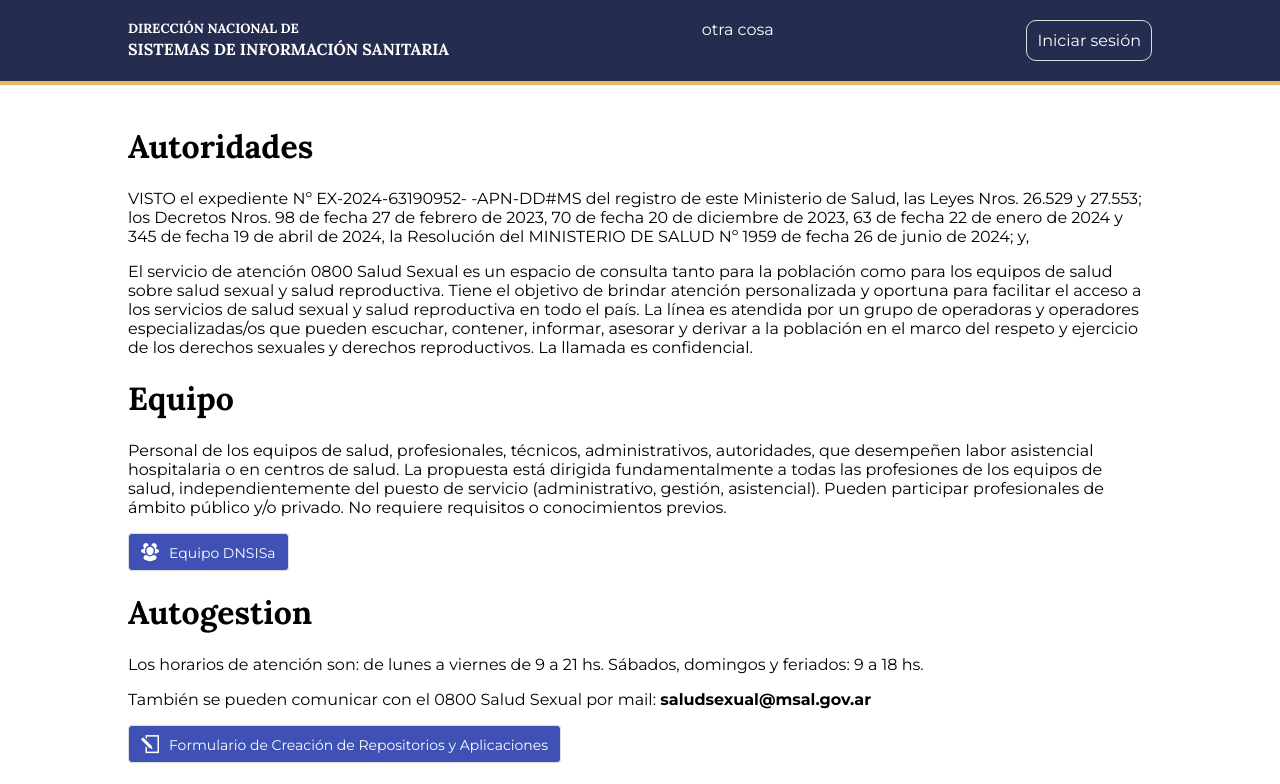
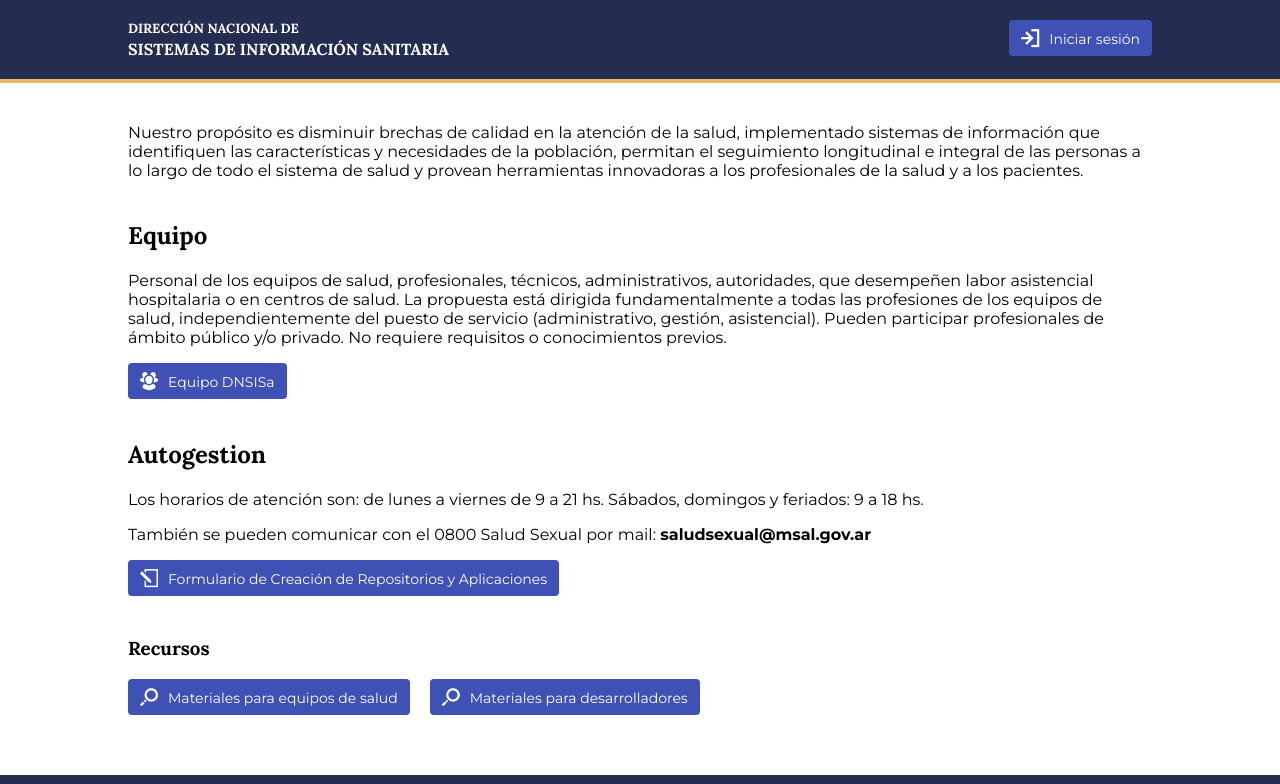
Before and after one commit to pani79/dnsisa, an Angular app: page / in a window 1280 px wide. Shown: the top 784 px of the page. Built offline with nearby package versions, Linux system fonts and the light colour scheme.

Commit message:
24-11-12 Maqueta V05

```diff
--- a/src/app/componentes/formularios/autogestion/form-repositorios-aplicaciones-creacion.component.css
+++ b/src/app/componentes/formularios/autogestion/form-repositorios-aplicaciones-creacion.component.css
@@ -10,7 +10,8 @@
     gap: 20px;
     padding: 20px;
     border-radius: 10px;
-    background-color: lightgray;
+    background-color: rgba(0, 0, 0, .05);
+    border: 1px solid rgba(0, 0, 0, .2);
 }
 
 .formContenedor > div:first-child > div{
@@ -18,7 +19,8 @@
     flex-direction: column;
     padding: 20px;
     border-radius: 10px;
-    border: 1px solid rgba(0, 0, 0, .2);
+    background-color: #fff;
+    /* border: 1px solid rgba(0, 0, 0, .2); */
 }
 
 .formContenedor > *:last-child{
@@ -27,6 +29,8 @@
 }
 
 
+.formContenedor .seccion > h2{ margin-top: 0px; }
+
 .formContenedor .seccion > div{
     display: flex;
     flex-direction: row;
--- a/src/app/componentes/formularios/autogestion/form-repositorios-aplicaciones-creacion.component.html
+++ b/src/app/componentes/formularios/autogestion/form-repositorios-aplicaciones-creacion.component.html
@@ -221,7 +221,7 @@
             <div>
 
                 <div>
-                    <mat-slide-toggle formControlName="fb_serv_backend"
+                    <mat-slide-toggle (change)="tito($event)" formControlName="fb_serv_backend"
                         class="example-margin">
                         Backends
                     </mat-slide-toggle>
--- a/src/app/componentes/formularios/autogestion/form-repositorios-aplicaciones-creacion.component.ts
+++ b/src/app/componentes/formularios/autogestion/form-repositorios-aplicaciones-creacion.component.ts
@@ -94,4 +94,7 @@ export class FormRepositoriosAplicacionesCreacionComponent {
     })
   }
 
+  tito(cosa:any){
+    console.log('hola tito ', cosa.checked);
+  }
 }
--- a/src/app/componentes/interface/pagina/cabecera.component.css
+++ b/src/app/componentes/interface/pagina/cabecera.component.css
@@ -1,3 +1,5 @@
-.intContAncho{
-    border-bottom: 4px solid #e7ba61;
-}
+
+.intContAncho{    border-bottom: 4px solid #e7ba61;}
+
+/*
+*/
--- a/src/app/componentes/interface/pagina/cabecera.component.html
+++ b/src/app/componentes/interface/pagina/cabecera.component.html
@@ -8,10 +8,13 @@
             </div>
         </div>
 
-        <div>otra cosa</div>
+        <!-- <div>otra cosa</div> -->
 
         <div>
-            <div class="boton">Iniciar sesión</div>
+            <DNSISa-com-ele-boton
+                [input]="['boton', 'general', 'acceder', 'Iniciar sesión']"
+            >
+            </DNSISa-com-ele-boton>
         </div>
 
 
--- a/src/app/componentes/interface/pagina/pie.component.html
+++ b/src/app/componentes/interface/pagina/pie.component.html
@@ -18,7 +18,7 @@
             </p>
         </div>
 
-        <div>una cosa</div>
+        <!-- <div>una cosa</div> -->
 
         <div>
             <img src="../../../../assets/img/logo_presidencia_pl.png" alt="presidencia">
--- a/src/app/componentes/paginas/equipo.component.css
+++ b/src/app/componentes/paginas/equipo.component.css
@@ -17,6 +17,7 @@
     width: 100%;
     margin-top: 40px;
 }
+
 /*
 .equipo{
     display: flex;
@@ -60,3 +61,13 @@
 .miembro > div *{ font-family: Montserrat !important; }
 
 .inputApellido > *{ width: 350px; }
+
+/*
+/deep/ .selecFuncion .mat-mdc-optgroup{ background-color: #45658d !important; }
+/deep/ .selecFuncion .mat-mdc-optgroup .mdc-list-item__primary-text{ color: #fff !important; }
+.selecFuncion .grupo.mat-mdc-optgroup{ background-color: #45658d !important; color: #45658d !important; }
+.selecFuncion .grupo .mdc-list-item__primary-text{ color: #fff !important; }
+.selecFuncion span.mat-mdc-optgroup-label{ background-color: #45658d !important;; }
+.selecFuncion{ background-color: #45658d !important; color: yellow !important; }
+*/
+/deep/ .selecFuncion .mdc-list-item__primary-text:not(:first-child){  color: #999 !important; }
--- a/src/app/componentes/paginas/equipo.component.html
+++ b/src/app/componentes/paginas/equipo.component.html
@@ -46,11 +46,15 @@
         </mat-form-field>
     </div>
 
-    <div *ngIf="busquedaFiltro.tipo == 'FUNCION'">
+    <div *ngIf="busquedaFiltro.tipo == 'FUNCION'" >
         <mat-form-field>
             <mat-label>Funciones y tareas</mat-label>
-            <mat-select>
-                <mat-optgroup [label]="grupo.nombre" *ngFor="let grupo of direccionFuncionesAgrupadas; index as i" >
+            <mat-select multiple>
+                <mat-optgroup
+                    [label]="grupo.nombre"
+                    *ngFor="let grupo of direccionFuncionesAgrupadas; index as i"
+                    class="selecFuncion"
+                >
                     <mat-option
                         [value]="funcion" *ngFor="let funcion of grupo.funciones; index as i" (click)="equipoFiltra('FUNCION', funcion)"
                     >
@@ -104,7 +108,8 @@
     <div class="boton" (click)="equipoFiltra(3, 'DIRECCION')">Interoperabilidad, Estándares y Desarrollo</div>
     <div class="boton" (click)="equipoFiltra(2, 'DIRECCION')">Dirección de integración de la información sanitaria</div>
 </div>
- -->
+<div>{{funcionesSeleccionadas|json}}</div>
+-->
 
 <div class="equipo">
     <div class="miembro" *ngFor="let miembro of equipoSeleccionado">
--- a/src/app/componentes/paginas/equipo.component.ts
+++ b/src/app/componentes/paginas/equipo.component.ts
@@ -26,6 +26,7 @@ export class EquipoComponent {
   direcciones: any[] = []
   direccionFunciones: string[] = []
   direccionFuncionesAgrupadas: any[] = []
+  funcionesSeleccionadas: boolean[] = []
 
   busquedaTipos: any[] = [
     {id: 'DIRECCION', nombre: 'Direcciones'},
@@ -46,6 +47,7 @@ export class EquipoComponent {
     });
     DIRECCION_FUNCIONES.forEach(funcion => {
       this.direccionFunciones.push(funcion)
+      this.funcionesSeleccionadas.push(false)
     });
     DIRECCION_FUNCIONES_AGRUPADAS.forEach(funcion => {
       this.direccionFuncionesAgrupadas.push(funcion)
@@ -83,9 +85,29 @@ export class EquipoComponent {
 
     const filtraFuncion = (identificadorFuncion: number) => {
       console.log('equipoFiltra => vamos a filtrar la FUNCION | '  + valor);
+      console.log('equipoFiltra => '  +this.direccionFunciones[identificadorFuncion] +  ' ° '  + this.funcionesSeleccionadas[identificadorFuncion]);
+
+      this.funcionesSeleccionadas[identificadorFuncion] = (this.funcionesSeleccionadas[identificadorFuncion]) ? false : true
+      let seleccionadas : number[] = []
+      const corroboraFuncion = (miembro: EquipoMiembro, funciones: number[]): boolean => {
+        let resultado = true
+        funciones.forEach(funcionIndex => {
+          if(!miembro.funciones.includes(funcionIndex)) resultado = false
+        })
+        return resultado
+      }
+
+      this.funcionesSeleccionadas.forEach((fnc, index) => {
+        if(fnc) seleccionadas.push(index)
+      })
+
+      console.log('equipoFiltra =>  | seleccionadas.length'  + seleccionadas.length);
+      if(seleccionadas.length === 0 ) return
+
       this.equipo.forEach(
         (miembro, index) => {
-          if(miembro.funciones.indexOf(identificadorFuncion) >= 0){ this.equipoSeleccionado.push(index); }
+          // (miembro.funciones.indexOf(identificadorFuncion) >= 0)
+          if(corroboraFuncion(miembro, seleccionadas)){ this.equipoSeleccionado.push(index); }
         }
       )
     }
--- a/src/app/componentes/paginas/home.component.html
+++ b/src/app/componentes/paginas/home.component.html
@@ -1,16 +1,16 @@
 
-<h1>Autoridades</h1>
 
+<section>
     <p>
-VISTO el expediente Nº EX-2024-63190952- -APN-DD#MS del registro de este Ministerio de Salud, las Leyes Nros. 26.529 y 27.553; los Decretos Nros. 98 de fecha 27 de febrero de 2023, 70 de fecha 20 de diciembre de 2023, 63 de fecha 22 de enero de 2024 y 345 de fecha 19 de abril de 2024, la Resolución del MINISTERIO DE SALUD Nº 1959 de fecha 26 de junio de 2024; y,
+        Nuestro propósito es disminuir brechas de calidad en la atención de la salud, implementado sistemas de información que identifiquen las características y necesidades de la población, permitan el seguimiento longitudinal e integral de las personas a lo largo de todo el sistema de salud y provean herramientas innovadoras a los profesionales de la salud y a los pacientes.
     </p>
-<p>
-El servicio de atención 0800 Salud Sexual es un espacio de consulta tanto para la población como para los equipos de salud sobre salud sexual y salud reproductiva. Tiene el objetivo de brindar atención personalizada y oportuna para facilitar el acceso a los servicios de salud sexual y salud reproductiva en todo el país. La línea es atendida por un grupo de operadoras y operadores especializadas/os que pueden escuchar, contener, informar, asesorar y derivar a la población en el marco del respeto y ejercicio de los derechos sexuales y derechos reproductivos. La llamada es confidencial.
-</p>
+</section>
 
 
 
 
+
+<section>
 
     <h1>
     Equipo
@@ -20,16 +20,18 @@ Equipo
     Personal de los equipos de salud, profesionales, técnicos, administrativos, autoridades, que desempeñen labor asistencial hospitalaria o en centros de salud. La propuesta está dirigida fundamentalmente a todas las profesiones de los equipos de salud, independientemente del puesto de servicio (administrativo, gestión, asistencial). Pueden participar profesionales de ámbito público y/o privado. No requiere requisitos o conocimientos previos.
     </p>
 
-
-
     <DNSISa-com-ele-boton
         [routerLink]="['equipo']"
         [input]="['boton', 'general', 'cmdb_nucleofamiliar', 'Equipo DNSISa']"
     >
     </DNSISa-com-ele-boton>
 
+</section>
 
 
+
+
+<section>
 
     <h1>Autogestion</h1>
 
@@ -40,20 +42,24 @@ Los horarios de atención son: de lunes a viernes de 9 a 21 hs. Sábados, doming
     También se pueden comunicar con el 0800 Salud Sexual por mail: <strong>saludsexual@msal.gov.ar</strong>
     </p>
 
-
-
     <DNSISa-com-ele-boton
         [routerLink]="['autogestion/formularios']"
         [input]="['boton', 'general', 'editar', 'Formulario de Creación de Repositorios y Aplicaciones']"
     >
     </DNSISa-com-ele-boton>
 
+</section>
+
+
+
+<section>
 
     <h3>Recursos</h3>
-
     <DNSISa-com-ele-botonera
         [input]="[
             ['boton', 'general', 'buscar', 'Materiales para equipos de salud'],
             ['boton', 'general', 'buscar', 'Materiales para desarrolladores']
         ]"
     ></DNSISa-com-ele-botonera>
+
+</section>
--- a/src/app/info/tasAuxiliares.ts
+++ b/src/app/info/tasAuxiliares.ts
@@ -157,7 +157,7 @@ export const EQUIPO = [
         'Federico',
         'Zelcer',
         2,
-        [3, 12, 13],
+        [3 ,13 ,14],
         'Desarrollador java / Dios... de 10 a 17hs.',
         'https://images-na.ssl-images-amazon.com/images/I/51BoUJYxrgL._AC_SX425_.jpg',
         true
@@ -166,7 +166,7 @@ export const EQUIPO = [
         'Florencia',
         'Alegre',
         1,
-        [5, 2],
+        [5, 11, 2],
         'Desarrollador java / Dios... de 10 a 17hs.',
         'https://images-na.ssl-images-amazon.com/images/I/51BoUJYxrgL._AC_SX425_.jpg',
         true
@@ -193,7 +193,7 @@ export const EQUIPO = [
         'Micaela',
         'Abuin',
         1,
-        [5],
+        [5, 11],
         'Desarrollador java / Dios... de 10 a 17hs.',
         'https://images-na.ssl-images-amazon.com/images/I/51BoUJYxrgL._AC_SX425_.jpg',
         true
@@ -202,7 +202,7 @@ export const EQUIPO = [
         'Gonzalo',
         'Pereyra',
         0,
-        [2, 14],
+        [2, 15],
         'Responsable de QA y Soporte / 1/4 PL / 1/2 enano / 100% duende de jardin',
         'assets/img/png/equipo/soporte/gonza.jpg',
         true
@@ -211,7 +211,7 @@ export const EQUIPO = [
         'Debora',
         'Ponce',
         0,
-        [4, 14],
+        [4, 15],
         'Responsable de QA y Soporte / 1/4 PL / 1/2 enano / 100% duende de jardin',
         'assets/img/png/equipo/soporte/gonza.jpg',
         true
@@ -229,7 +229,7 @@ export const EQUIPO = [
         'Natalia Solange',
         'Reabarren',
         2,
-        [4, 14],
+        [4, 15],
         'Responsable de QA y Soporte / 1/4 PL / 1/2 enano / 100% duende de jardin',
         'assets/img/png/equipo/soporte/gonza.jpg',
         true
--- a/src/styles.css
+++ b/src/styles.css
@@ -35,9 +35,7 @@ h1, h2, h3, h4, h5, h6{
     /* color: white; */
 }
 
-p{
-    /* color: white; */
-}
+section{    margin: 20px 0px 40px 0px; }
 
 
 
@@ -85,6 +83,7 @@ p{
     color: #fff;
 }
 
+/*
 .boton{
     display: inline-flex;
     flex-direction: row;
@@ -92,3 +91,4 @@ p{
     border-radius: 10px;
     border: rgb(221, 221, 221) 1px solid;
 }
+*/
```
Lines whose indentation alone changed are shown as unchanged.
